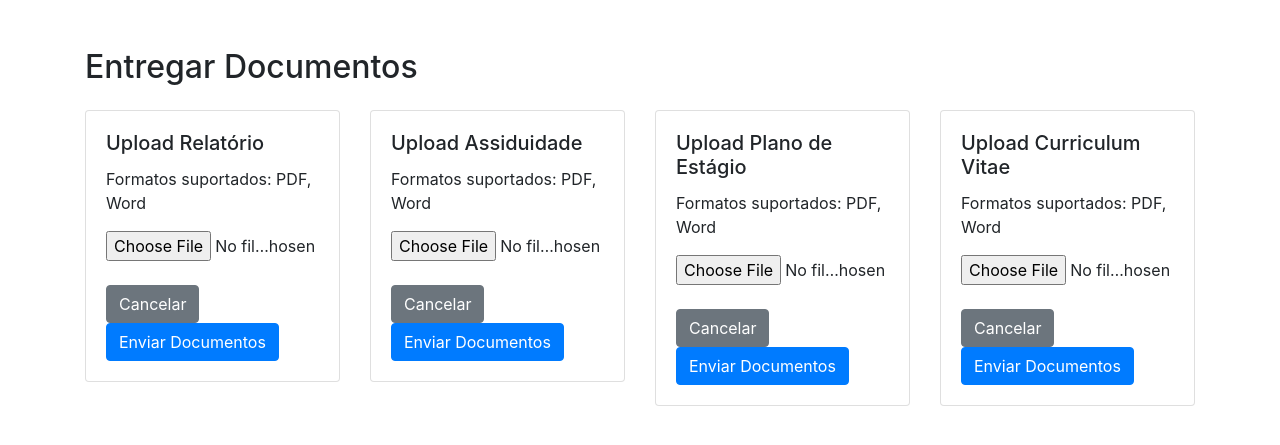
After one commit to Trabalhos-Praticos/Gestor_de_Estagios, a Django app: page /submeter_docs/ in a window 1280 px wide. The commit adds this page. Shown: the top 445 px of the page. Run offline with Django 4.2, Linux system fonts and the light colour scheme; some libraries are stand-ins or nearby versions.

Commit message:
Submissão de Documentos

```diff
--- a/WebSite/G_Estagios/templates/G_Estagios/dashboard.html
+++ b/WebSite/G_Estagios/templates/G_Estagios/dashboard.html
@@ -15,7 +15,7 @@
 
 <body>
 
-  {% include 'templates\G_Estagios\nav.html' %}
+
 
 
   <!-- <a href="{% url "logout" %}"><button class="btn btn-primary" type="submit"> Logout </button></a> -->
--- /dev/null
+++ b/WebSite/G_Estagios/templates/G_Estagios/documentosAlunoCC.html
@@ -0,0 +1,80 @@
+<!DOCTYPE html>
+<html lang="en">
+<head>
+    <meta charset="UTF-8">
+    <meta name="viewport" content="width=device-width, initial-scale=1.0">
+    <title>Entregar Documentos</title>
+
+    <link href="https://stackpath.bootstrapcdn.com/bootstrap/4.3.1/css/bootstrap.min.css" rel="stylesheet">
+</head>
+<body>
+
+<div class="container mt-5">
+    <h2 class="mb-4">Entregar Documentos</h2>
+
+    <div class="row">
+
+        <div class="col-md-6 col-lg-3 mb-4">
+            <div class="card">
+                <div class="card-body">
+                    <h5 class="card-title">Upload Relatório</h5>
+                    <p class="card-text">Formatos suportados: PDF, Word</p>
+                    <input type="file" class="form-control-file">
+                    <br>
+                    <button type="reset" class="btn btn-secondary">Cancelar</button>
+                    <button type="submit" class="btn btn-primary">Enviar Documentos</button>
+                </div>
+            </div>
+        </div>
+
+
+        <div class="col-md-6 col-lg-3 mb-4">
+            <div class="card">
+                <div class="card-body">
+                    <h5 class="card-title">Upload Assiduidade</h5>
+                    <p class="card-text">Formatos suportados: PDF, Word</p>
+                    <input type="file" class="form-control-file">
+                    <br>
+                    <button type="reset" class="btn btn-secondary">Cancelar</button>
+                    <button type="submit" class="btn btn-primary">Enviar Documentos</button>
+                </div>
+            </div>
+        </div>
+
+
+        <div class="col-md-6 col-lg-3 mb-4">
+            <div class="card">
+                <div class="card-body">
+                    <h5 class="card-title">Upload Plano de Estágio</h5>
+                    <p class="card-text">Formatos suportados: PDF, Word</p>
+                    <input type="file" class="form-control-file">
+                    <br>
+                    <button type="reset" class="btn btn-secondary">Cancelar</button>
+                    <button type="submit" class="btn btn-primary">Enviar Documentos</button>
+                </div>
+            </div>
+        </div>
+
+
+        <div class="col-md-6 col-lg-3 mb-4">
+            <div class="card">
+                <div class="card-body">
+                    <h5 class="card-title">Upload Curriculum Vitae</h5>
+                    <p class="card-text">Formatos suportados: PDF, Word</p>
+                    <input type="file" class="form-control-file">
+                    <br>
+                    <button type="reset" class="btn btn-secondary">Cancelar</button>
+                    <button type="submit" class="btn btn-primary">Enviar Documentos</button>
+                </div>
+            </div>
+        </div>
+    </div>
+
+
+</div>
+
+<script src="https://code.jquery.com/jquery-3.3.1.slim.min.js"></script>
+<script src="https://stackpath.bootstrapcdn.com/bootstrap/4.3.1/js/bootstrap.min.js"></script>
+
+</body>
+</html>
--- a/WebSite/G_Estagios/templates/G_Estagios/index.html
+++ b/WebSite/G_Estagios/templates/G_Estagios/index.html
@@ -25,10 +25,7 @@
             </div>
         </div>
     </div>
-    <audio controls autoplay>
-        <source src={% static 'musica.mp3' %} type="audio/mpeg">
-      Your browser does not support the audio element.
-      </audio>
+
     <script src="https://cdn.jsdelivr.net/npm/bootstrap@5.3.2/dist/js/bootstrap.bundle.min.js" integrity="sha384-C6RzsynM9kWDrMNeT87bh95OGNyZPhcTNXj1NW7RuBCsyN/o0jlpcV8Qyq46cDfL" crossorigin="anonymous"></script>
 </body>
 </html>
--- a/WebSite/G_Estagios/views.py
+++ b/WebSite/G_Estagios/views.py
@@ -19,7 +19,9 @@ def Dashboard(request):
             return render(request, 'G_Estagios/dashboard.html',({ 'customusers': Users, 'user':user}))
 
 
-
+def submeter_docs(request):
+    if request.method == 'GET':
+        return render(request, 'G_Estagios/documentosAlunoCC.html')
 
 def addicionar_Polo(request):
     pass
--- a/WebSite/Gestor_Estagios/urls.py
+++ b/WebSite/Gestor_Estagios/urls.py
@@ -33,4 +33,5 @@ urlpatterns = [
     path('dashboard/',views.Dashboard, name='dash'),
     path('upload_assiduidade/',views.add_Assiduidade,name = 'Upload_Assiduidade'),
     path('alunos-do-curso/', views.view_alunos_do_curso, name='alunos_do_curso'),
+    path('submeter_docs/', views.submeter_docs, name="sub_docs"),
 ]
```
Also changed, not shown: WebSite/db.sqlite3.
